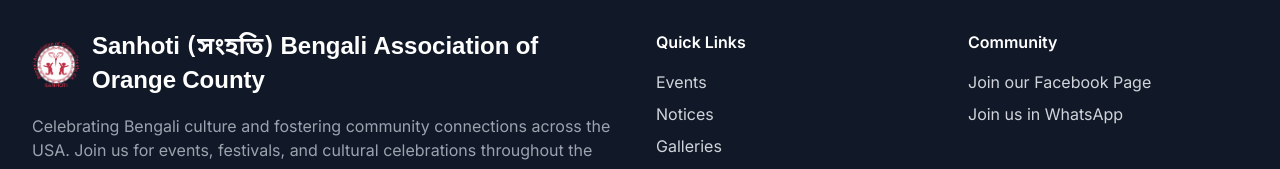
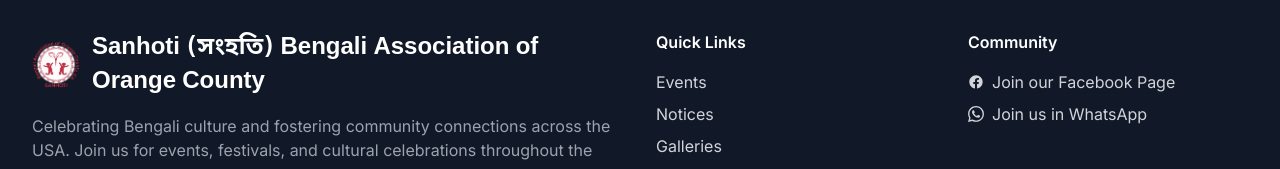
Before and after one commit to debasisnice/Sanhoti, a React (Vite) app in the folder frontend/: page / in a window 1280 px wide. Shown: the part 2764-2933 px from the top of the page. Built offline with nearby package versions, Linux system fonts and the light colour scheme; no server answers.

Commit message:
Add Facebook and WhatsApp icons to footer Community links
- Add Facebook icon (SVG) to 'Join our Facebook Page' link
- Add WhatsApp icon (SVG) to 'Join us in WhatsApp' link
- Icons match the size and style of other footer icons (w-4 h-4)
- Links now display with icons for better visual recognition

```diff
--- a/frontend/src/components/Footer.tsx
+++ b/frontend/src/components/Footer.tsx
@@ -78,9 +78,12 @@ export default function Footer() {
                   href="https://m.facebook.com/groups/1379146276699787/?ref=share&mibextid=wwXIfr"
                   target="_blank"
                   rel="noopener noreferrer"
-                  className="hover:text-white transition-colors"
+                  className="flex items-center space-x-2 hover:text-white transition-colors"
                 >
-                  Join our Facebook Page
+                  <svg className="w-4 h-4" fill="currentColor" viewBox="0 0 24 24" aria-hidden="true">
+                    <path fillRule="evenodd" d="M22 12c0-5.523-4.477-10-10-10S2 6.477 2 12c0 4.991 3.657 9.128 8.438 9.878v-6.987h-2.54V12h2.54V9.797c0-2.506 1.492-3.89 3.777-3.89 1.094 0 2.238.195 2.238.195v2.46h-1.26c-1.243 0-1.63.771-1.63 1.562V12h2.773l-.443 2.89h-2.33v6.988C18.343 21.128 22 16.991 22 12z" clipRule="evenodd" />
+                  </svg>
+                  <span>Join our Facebook Page</span>
                 </a>
               </li>
               <li>
@@ -88,9 +91,12 @@ export default function Footer() {
                   href="https://chat.whatsapp.com/HzI914nVyvGIZwarXzWzlH"
                   target="_blank"
                   rel="noopener noreferrer"
-                  className="hover:text-white transition-colors"
+                  className="flex items-center space-x-2 hover:text-white transition-colors"
                 >
-                  Join us in WhatsApp
+                  <svg className="w-4 h-4" fill="currentColor" viewBox="0 0 24 24" aria-hidden="true">
+                    <path d="M17.472 14.382c-.297-.149-1.758-.867-2.03-.967-.273-.099-.471-.148-.67.15-.197.297-.767.966-.94 1.164-.173.199-.347.223-.644.075-.297-.15-1.255-.463-2.39-1.475-.883-.788-1.48-1.761-1.653-2.059-.173-.297-.018-.458.13-.606.134-.133.298-.347.446-.52.149-.174.198-.298.298-.497.099-.198.05-.371-.025-.52-.075-.149-.669-1.612-.916-2.207-.242-.579-.487-.5-.669-.51-.173-.008-.371-.01-.57-.01-.198 0-.52.074-.792.372-.272.297-1.04 1.016-1.04 2.479 0 1.462 1.065 2.875 1.213 3.074.149.198 2.096 3.2 5.077 4.487.709.306 1.262.489 1.694.625.712.227 1.36.195 1.871.118.571-.085 1.758-.719 2.006-1.413.248-.694.248-1.289.173-1.413-.074-.124-.272-.198-.57-.347m-5.421 7.403h-.004a9.87 9.87 0 01-5.031-1.378l-.361-.214-3.741.982.998-3.648-.235-.374a9.86 9.86 0 01-1.51-5.26c.001-5.45 4.436-9.884 9.888-9.884 2.64 0 5.122 1.03 6.988 2.898a9.825 9.825 0 012.893 6.994c-.003 5.45-4.437 9.884-9.885 9.884m8.413-18.297A11.815 11.815 0 0012.05 0C5.495 0 .16 5.335.157 11.892c0 2.096.547 4.142 1.588 5.945L.057 24l6.305-1.654a11.882 11.882 0 005.683 1.448h.005c6.554 0 11.89-5.335 11.893-11.893a11.821 11.821 0 00-3.48-8.413Z"/>
+                  </svg>
+                  <span>Join us in WhatsApp</span>
                 </a>
               </li>
             </ul>
```
